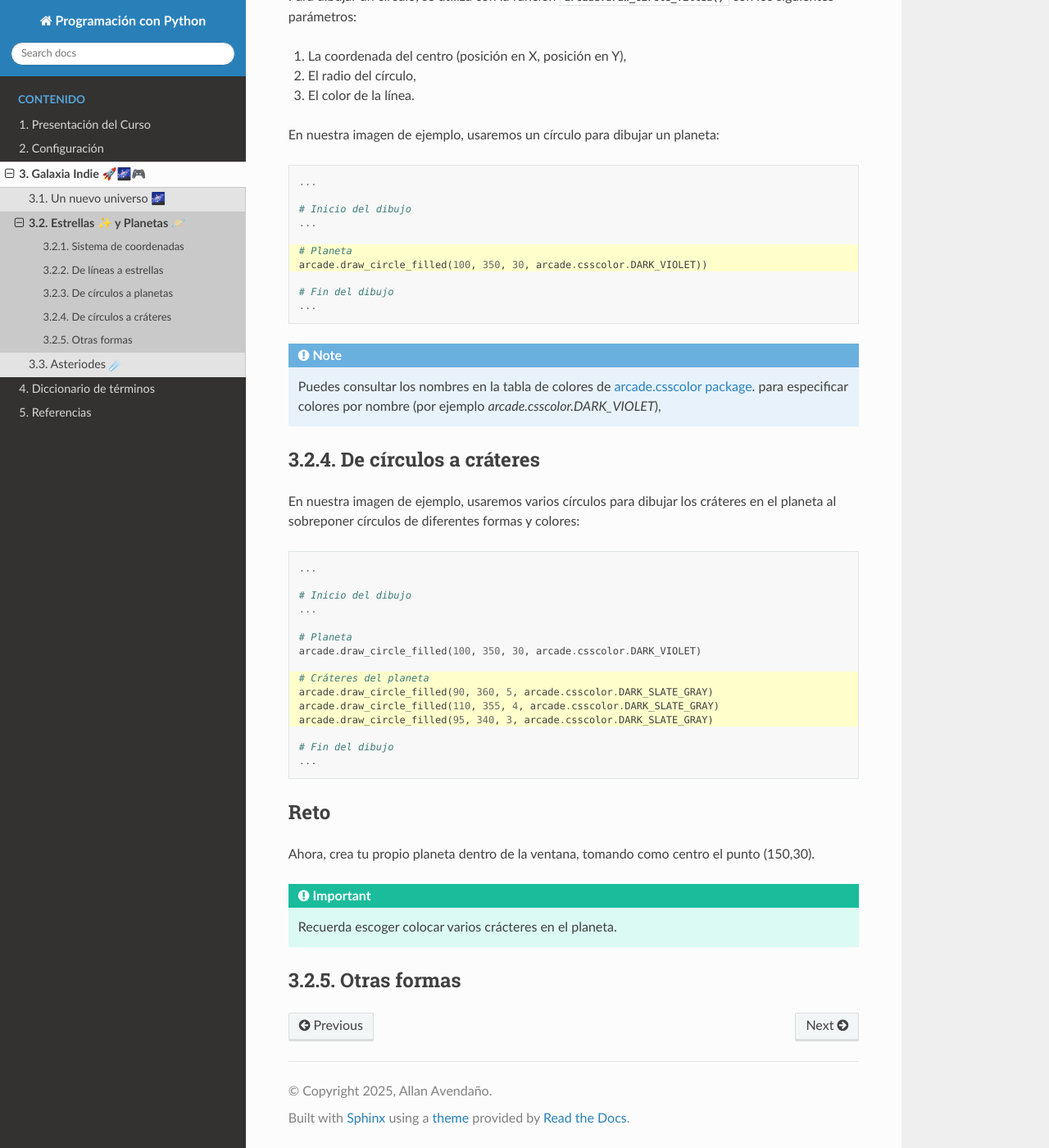
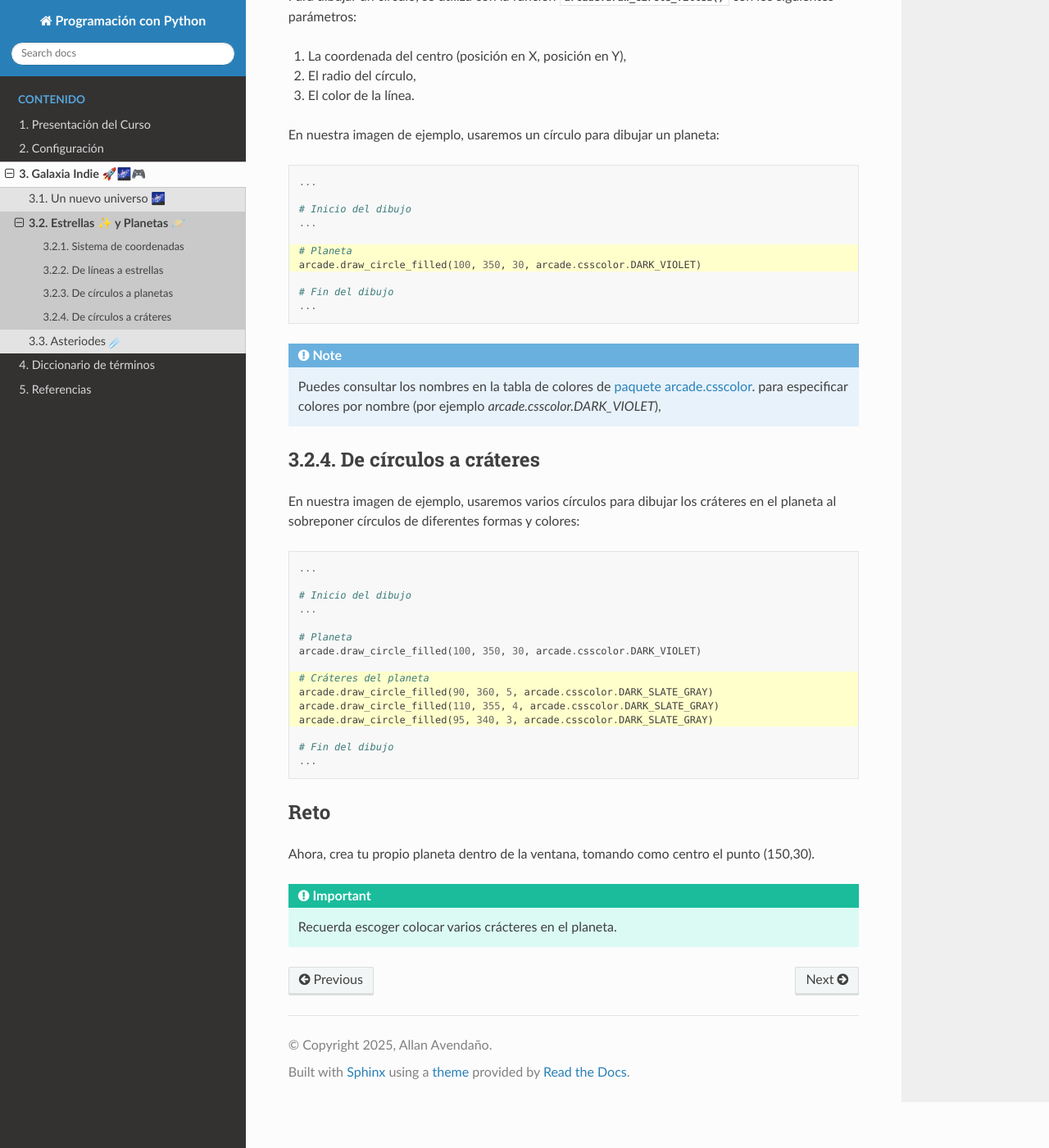
Before and after one commit to aavendan/programacion-python, a Sphinx documentation site: the page built from docs/source/sesiones/sesion02.rst, in a window 1280 px wide and 1400 px high, scrolled down 2038 px. Shown: the whole window at 82% size. Built offline with Sphinx 7.4.7 and the Read the Docs theme 3.1.0, drawn with Linux system fonts in a browser that asks for light colours.

Commit message:
translated text

```diff
--- a/docs/source/sesiones/sesion01.rst
+++ b/docs/source/sesiones/sesion01.rst
@@ -202,6 +202,6 @@ cuándo terminas de dibujar (:py:func:`arcade.finish_render()`).
 
     Puedes consultar los nombres en la
     tabla de colores de
-    `arcade.color package <https://api.arcade.academy/en/latest/api_docs/arcade.color.html/>`_.
+    `paquete arcade.color <https://api.arcade.academy/en/latest/api_docs/arcade.color.html/>`_.
     para especificar colores por nombre (por
     ejemplo `arcade.color.DARK_IMPERIAL_BLUE`),
--- a/docs/source/sesiones/sesion02.rst
+++ b/docs/source/sesiones/sesion02.rst
@@ -102,7 +102,7 @@ En nuestra imagen de ejemplo, usaremos un círculo para dibujar un planeta:
     ...
 
     # Planeta
-    arcade.draw_circle_filled(100, 350, 30, arcade.csscolor.DARK_VIOLET))
+    arcade.draw_circle_filled(100, 350, 30, arcade.csscolor.DARK_VIOLET)
 
     # Fin del dibujo
     ...
@@ -111,7 +111,7 @@ En nuestra imagen de ejemplo, usaremos un círculo para dibujar un planeta:
 
     Puedes consultar los nombres en la
     tabla de colores de
-    `arcade.csscolor package <https://api.arcade.academy/en/latest/api_docs/arcade.csscolor.html>`_.
+    `paquete arcade.csscolor <https://api.arcade.academy/en/latest/api_docs/arcade.csscolor.html>`_.
     para especificar colores por nombre (por
     ejemplo `arcade.csscolor.DARK_VIOLET`),
 
@@ -149,6 +149,3 @@ el punto (150,30).
 .. important::
 
   Recuerda escoger colocar varios crácteres en el planeta.
-
-Otras formas
-------------------
```
